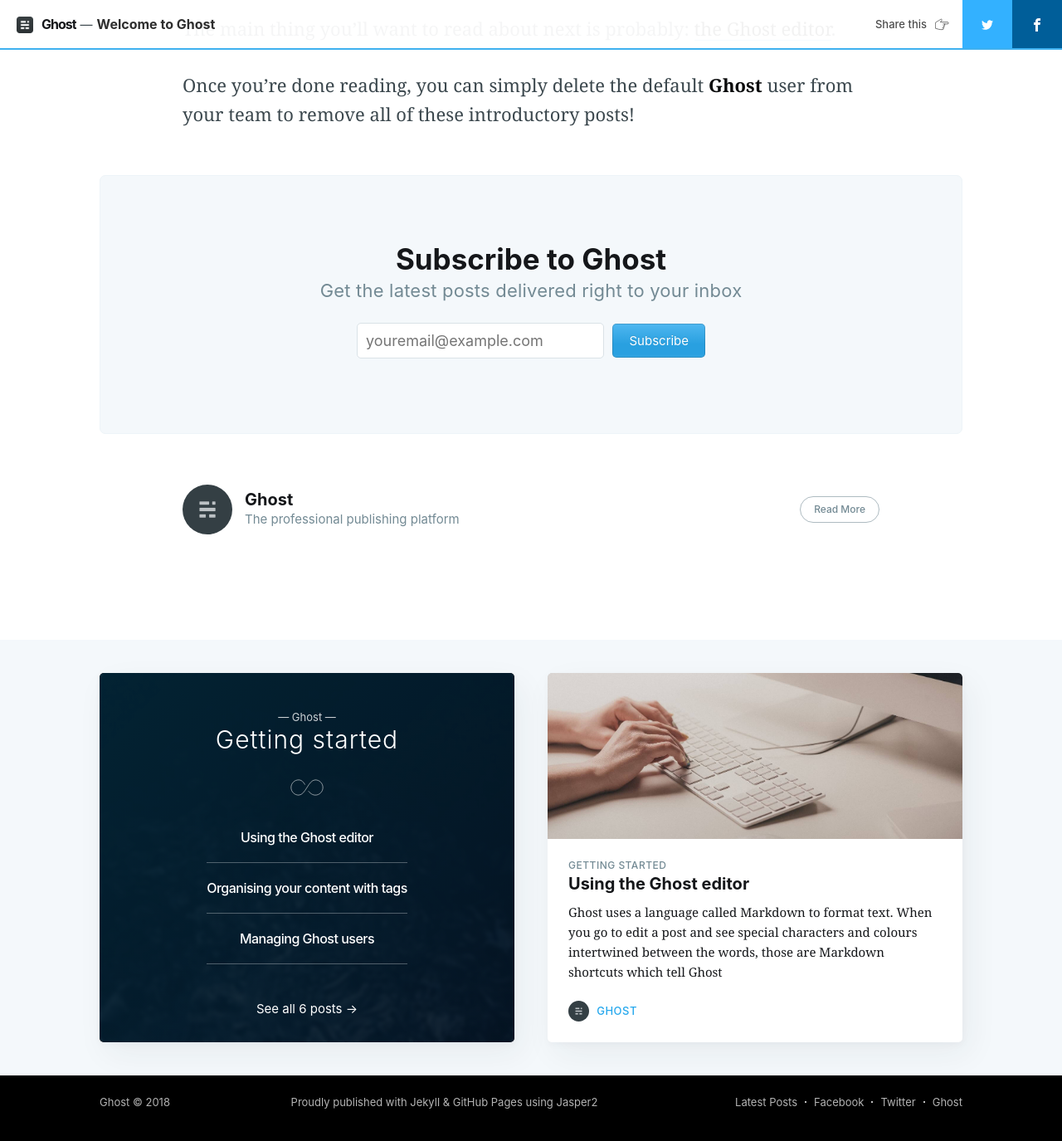
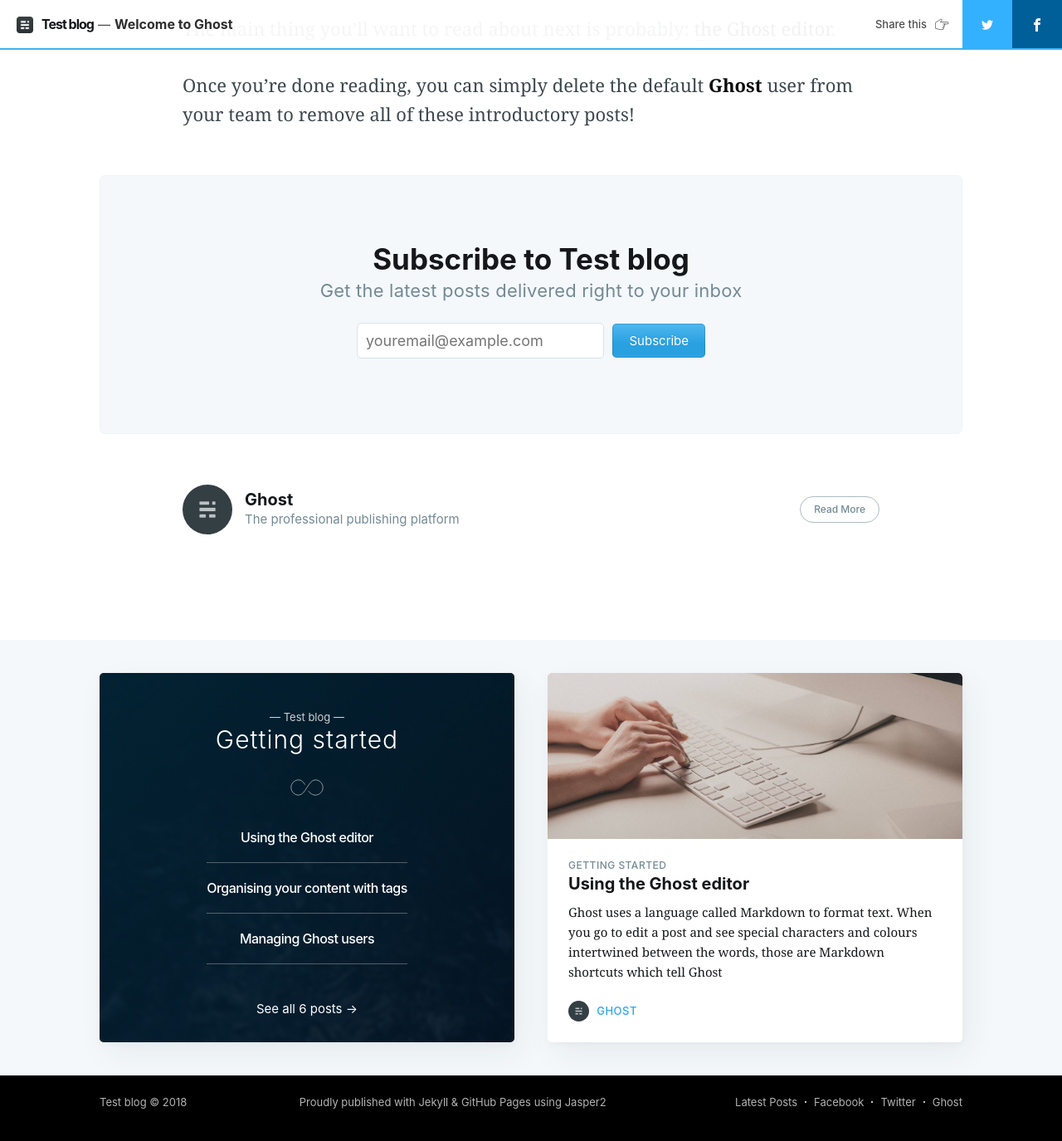
Before and after one commit to DasomKang/dasomkang.github.io, a Jekyll site: the page built from _posts/2017-07-27-welcome.md, in a window 1280 px wide and 1400 px high, scrolled down 1850 px. Shown: the top 1375 px of the window at 83% size. Built offline with Jekyll 4.4.1, drawn with Linux system fonts in a browser that asks for light colours; nearby versions of some CDN libraries; comment, search, counter and statistics services are not loaded.

Commit message:
modify _config.yml

```diff
--- a/_config.yml
+++ b/_config.yml
@@ -5,15 +5,17 @@
 language: 'en-uk'
 
 # edit baseurl to simply '/' if using as your personal page (instead of a project page)
-baseurl: /jasper2/
+baseurl: ""
 
 # Website info
-title: Ghost
+title: Test blog
 description: The professional publishing platform
+
 cover: assets/images/blog-cover.jpg
 logo: assets/images/blog-icon.png
 logo_dark: assets/images/favicon.png
 favicon: assets/images/favicon.png
+
 production_url: https://dasomkang.github.io
 source_url: https://github.com/DasomKang/dasomkang.github.io/
 
```
